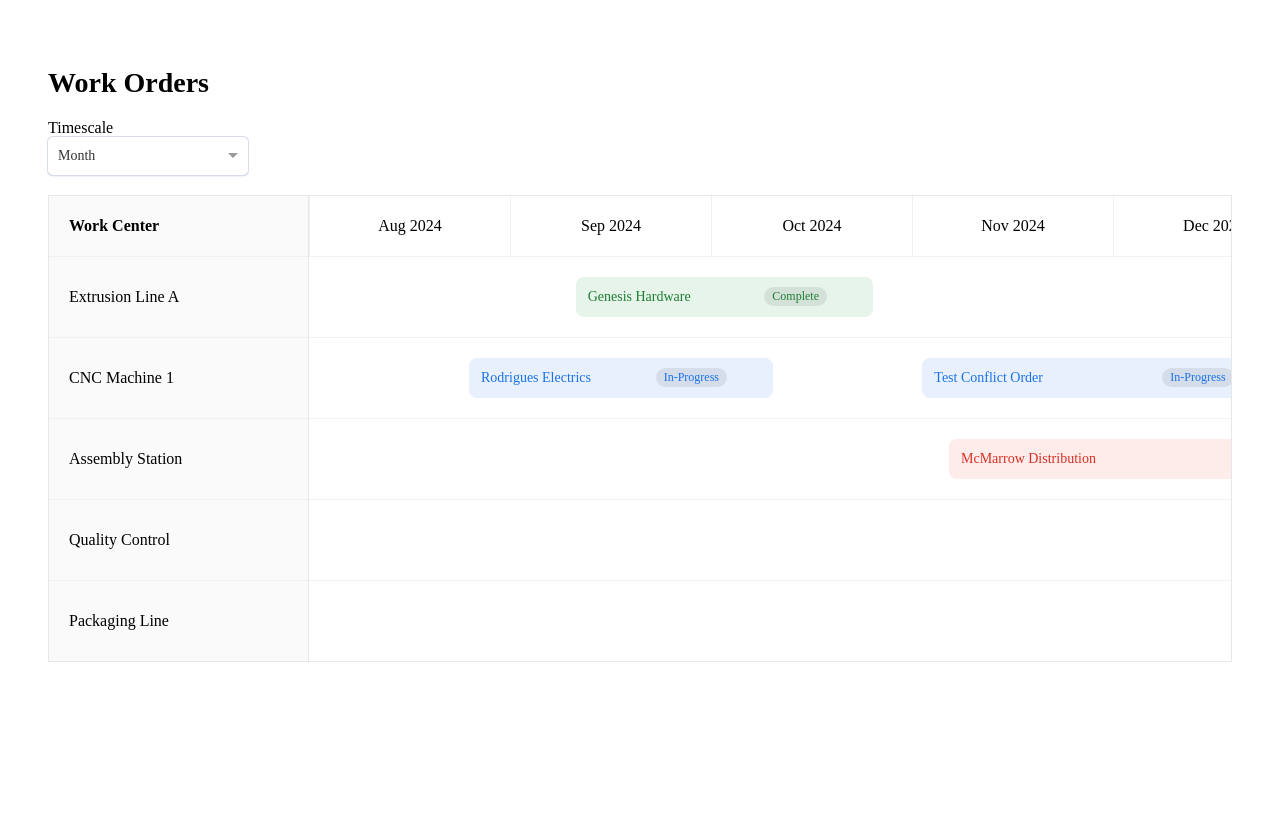
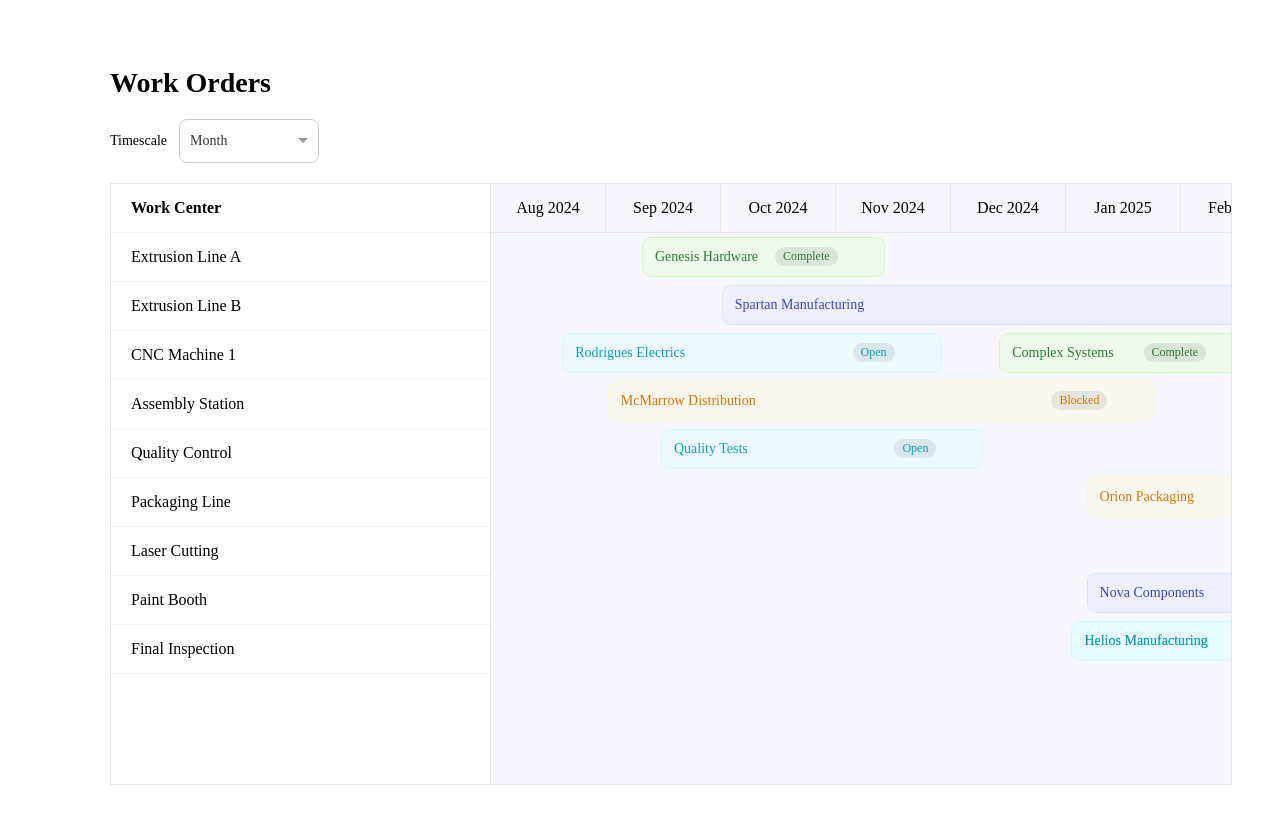
Before and after one commit to saiprathapsamanu-gif/timeline, an Angular app: page / in a window 1280 px wide. Shown: the top 824 px of the page. Before the commit the page ends 800 px from the top, so only its background shows below. Built offline with nearby package versions, Linux system fonts and the light colour scheme.

Commit message:
Refine UI for pixel-perfect layout and alignment

```diff
--- a/src/app/timeline/timeline.html
+++ b/src/app/timeline/timeline.html
@@ -3,25 +3,26 @@
 
   <div class="controls">
     <label>Timescale</label>
+
     <ng-select
-      [items]="['Month','Week','Day']"
-      [searchable]="false"
-      [clearable]="false"
-      [(ngModel)]="selectedZoom">
+        [items]="['Hour','Day','Week','Month']"
+        [searchable]="false"
+        [clearable]="false"
+        [(ngModel)]="selectedZoom">
     </ng-select>
   </div>
 
   <div class="timeline">
     <div class="left-panel">
       <div class="header">Work Center</div>
-      <div class="row" *ngFor="let wc of workCenters" (click)="onTimelineClick($event, wc)">
+      <div class="row" *ngFor="let wc of workCenters">
         {{ wc }}
       </div>
     </div>
 
     <div class="right-panel">
       <div class="timeline-header" [style.width.px]="getTimelineWidth()">
-        <div class="month" *ngFor="let month of months" [style.width.px]="getMonthWidth()">
+        <div class="month" *ngFor="let month of months; let i = index" [style.width.px]="getMonthWidth(i)">
             {{ month.label }}
         </div>
       </div>
@@ -30,7 +31,7 @@
             <div class="row" *ngFor="let wc of workCenters" (click)="onTimelineClick($event, wc)">
                 <div
                     class="bar"
-                    *ngFor="let order of workOrders"
+                    *ngFor="let order of getOrdersForWorkCenter(wc); trackBy: trackByOrder"
                     (click)="$event.stopPropagation()"
                     (mousedown)="startDrag($event, order)"
                     [ngStyle]="getBarStyle(order, wc)"
@@ -57,11 +58,22 @@
     <div class="side-panel" *ngIf="isPanelOpen">
 
         <div class="panel-inner">
+           <div class="panel-header-wrapper">
+            <div class="panel-header">
+                <div>
+                    <h2>Work Order Details</h2>
+                    <p class="subtitle">
+                    Specify the dates, name and status for this order
+                    </p>
+                </div>
 
-            <div class="panel-header">
-                <h2>Edit Work Order</h2>
-                <button class="close-btn" (click)="closePanel()">✕</button>
+                <div class="header-actions">
+                    <button class="secondary-btn" (click)="closePanel()">Cancel</button>
+                    <button class="primary-btn" (click)="saveOrder()">Create</button>
+                </div>
             </div>
+
+                <div class="divider"></div>
 
             <div class="panel-body" *ngIf="selectedOrder">
 
@@ -98,9 +110,7 @@
                         (ngModelChange)="onEndDateChange($event)"/>
                 </div>
             </div>
-            <div class="panel-footer">
-                <button class="primary-btn" (click)="saveOrder()">Save</button>
-            </div>
+          </div>
         </div>
     </div>
 </div>
--- a/src/app/timeline/timeline.scss
+++ b/src/app/timeline/timeline.scss
@@ -1,5 +1,5 @@
 .page {
-  padding: 40px;
+  padding: 40px 40px 40px 102px;
 }
 
 .title {
@@ -10,64 +10,119 @@
 
 .controls {
   margin-bottom: 20px;
-  width: 200px;
+  display: flex;
+  align-items: center;
+  gap: 12px;
+}
+
+.controls label {
+  font-size: 14px;
+  font-weight: 500;
 }
 
 .timeline {
   display: grid;
-  grid-template-columns: 260px 1fr;
+  grid-template-columns: 380px 1fr;
   border: 1px solid #e5e7eb;
+  min-height: calc(95vh - 160px);
 }
 
 .left-panel {
-  background: #fafafa;
+  background: #ffffff;
   border-right: 1px solid #e5e7eb;
 
   .header {
-    height: 60px;
+    height: 48px;
     display: flex;
     align-items: center;
+    justify-content: flex-start;
     padding: 0 20px;
     font-weight: 600;
   }
 
   .row {
-    height: 80px;
+    height: 48px;
     display: flex;
     align-items: center;
-    padding: 0 20px;
+    justify-content: flex-start;
+    padding-left: 20px;
     border-top: 1px solid #f1f1f1;
+    text-align: left;
+  }
+  .row:last-child {
+    border-bottom: 1px solid #f1f1f1;
   }
 }
 
 .right-panel {
   overflow-x: auto;
+  background: #f7f8ff;
 }
 
 .timeline-header {
   display: flex;
-  height: 60px;
+  height: 48px;
+  border-bottom: 1px solid #e6e8f0;
 
   .month {
   flex-shrink: 0;
-  border-left: 1px solid #f1f1f1;
+  width: 114px;
+  border-right: 1px solid #e6e8f0;
   display: flex;
   align-items: center;
   justify-content: center;
+  font-weight: 500;
  }
 }
 
+.timeline-body {
+  background: #f7f8ff;
+}
+
 .timeline-body .row {
-  height: 80px;
-  border-top: 1px solid #f1f1f1;
+  height: 48px;
   position: relative;
   overflow: visible;
 }
 
+.timeline-body .row:has(.bar.complete:hover) {
+  background: rgba(209, 250, 179, 0.25);
+}
+
+.timeline-body .row:has(.bar.in-progress:hover) {
+  background: rgba(222, 224, 255, 0.35);
+}
+
+.timeline-body .row:has(.bar.blocked:hover) {
+  background: rgba(255, 245, 207, 0.35);
+}
+
+.timeline-body .row:has(.bar.open:hover) {
+  background: rgba(206, 251, 255, 0.25);
+}
+
+.timeline-body .row:hover {
+  background-color: rgb(250, 250, 250);
+}
+
+.timeline-body .row::before {
+  content: "";
+  position: absolute;
+  inset: 0;
+  background-image: repeating-linear-gradient(
+    to right,
+    transparent,
+    transparent calc(var(--month-width) - 1px),
+    #e6e8f0 calc(var(--month-width) - 1px),
+    #e6e8f0 var(--month-width)
+  );
+  pointer-events: none;
+}
+
 .bar {
   position: absolute;
-  top: 20px;
-  height: 40px;
+  top: 5px;
+  height: 38px;
   border-radius: 8px;
   padding: 0 12px;
   display: flex;
@@ -76,7 +131,6 @@
   font-size: 14px;
   gap: 12px;
   transition: all 0.2s ease;
-  overflow: visible;
 }
 
 .bar:hover {
@@ -84,18 +138,21 @@
 }
 
 .bar.complete {
-  background: #e6f4ea;
-  color: #1e7e34;
+  background: rgba(209, 250, 179, 0.25);
+  color: #2e7d32;
+  box-shadow: 0 0 0 1px rgba(209, 250, 179, 1);
 }
 
 .bar.in-progress {
-  background: #e8f0fe;
-  color: #1a73e8;
+  background: rgba(222, 224, 255, 0.35);
+  color: #3b44d1;
+  box-shadow: 0 0 0 1px rgba(222, 224, 255, 1);
 }
 
 .bar.blocked {
-  background: #fdecea;
-  color: #d93025;
+  background: rgba(255, 245, 207, 0.35);
+  color: #d97706;
+  box-shadow: 0 0 0 1px rgba(255, 245, 207, 1);
 }
 
 .status-pill {
@@ -200,7 +257,8 @@
 }
 
 .panel-inner {
-  padding: 66px 66px 40px 66px;
+//   padding: 66px 66px 40px 66px;
+  padding: 32px;
   flex: 1;
   display: flex;
   flex-direction: column;
@@ -209,8 +267,37 @@
 .panel-header {
   display: flex;
   justify-content: space-between;
-  align-items: center;
-  margin-bottom: 40px;
+  align-items: flex-start;
+}
+
+.subtitle {
+  font-size: 13px;
+  color: #8a93a6;
+  margin-top: 6px;
+}
+
+.header-actions {
+  display: flex;
+  gap: 12px;
+  margin-top: 4px;
+}
+
+.divider {
+  height: 1px;
+  background: #e8ebf2;
+  margin: 20px 0 24px;
+}
+
+.secondary-btn {
+  background: white;
+  border: 1px solid #d9deea;
+  padding: 8px 14px;
+  border-radius: 6px;
+  cursor: pointer;
+}
+
+.secondary-btn:hover {
+  background: #f6f8fc;
 }
 
 .close-btn {
@@ -226,10 +313,14 @@
   gap: 8px;
 }
 
+.field-group ng-select {
+  width: 100%;
+}
+
 .panel-body {
   display: flex;
   flex-direction: column;
-  gap: 24px;
+  gap: 18px;
 }
 
 .side-panel {
@@ -238,7 +329,7 @@
 
 .panel-body input,
 .panel-body .ng-select-container {
-  width: 100%;
+  width: 95%;
   height: 44px;
   border-radius: 8px;
   background-color: #ffffff;
@@ -274,36 +365,45 @@
   font-weight: 500;
 }
 
-::ng-deep .ng-select,
+.controls ng-select {
+  width: 140px;
+}
+
+.panel-body ::ng-deep .ng-select {
+  width: 100% !important;
+}
+
 ::ng-deep .ng-select .ng-select-container {
   width: 100% !important;
-  height: 38px !important;
-  border-radius: 5px;
-  border: none;
-  box-shadow:
-    0 0 0 1px rgba(216, 220, 235, 1),
-    0 1.5px 3px -1.5px rgba(200, 207, 233, 1),
-    0 1px 0.5px -1px rgba(216, 220, 235, 1);
+  height: 44px !important;
+  border-radius: 8px;
 }
 
-.panel-footer {
-  padding: 20px 66px 40px 66px;
-  border-top: 1px solid #f1f1f1;
+.panel-header-wrapper {
+  max-width: 487px;
 }
 
 .primary-btn {
   background: #4F46E5;
   color: white;
   border: none;
-  padding: 10px 18px;
-  border-radius: 6px;
+  padding: 10px 22px;
+  border-radius: 8px;
   font-weight: 500;
 }
 
 .bar {
   cursor: grab;
+  transition: transform 0.1s ease;
 }
 
 .bar:active {
   cursor: grabbing;
 }
+
+.bar.open {
+  background: rgba(206, 251, 255, 0.25);
+  color: #0aa2b5;
+  box-shadow: 0 0 0 1px rgba(206, 251, 255, 1);
+  border-radius: 8px;
+}
--- a/src/app/timeline/timeline.ts
+++ b/src/app/timeline/timeline.ts
@@ -26,11 +26,13 @@ export class TimelineComponent implements OnInit {
   originalStartDate!: Date;
   originalEndDate!: Date;
 
-  pxPerDay = 24;
-  pxPerWeek = 120;
-  pxPerMonth = 200;
+  pxPerDay = 32;
+  pxPerWeek = 126;
+  pxPerMonth = 114;
 
   getPxPerDay(): number {
+
+  if (this.selectedZoom === 'Hour') return this.pxPerDay * 2;
 
   if (this.selectedZoom === 'Day') return this.pxPerDay;
 
@@ -59,10 +61,14 @@ export class TimelineComponent implements OnInit {
 
   workCenters = [
   'Extrusion Line A',
+  'Extrusion Line B',
   'CNC Machine 1',
   'Assembly Station',
   'Quality Control',
-    'Packaging Line'
+  'Packaging Line',
+  'Laser Cutting',
+  'Paint Booth',
+  'Final Inspection'
 ];
 
   months = [
@@ -73,42 +79,102 @@ export class TimelineComponent implements OnInit {
     { label: 'Dec 2024', value: 4 },
     { label: 'Jan 2025', value: 5 },
     { label: 'Feb 2025', value: 6 },
-    { label: 'Mar 2025', value: 7 }
+    { label: 'Mar 2025', value: 7 },
+    { label: 'Apr 2025', value: 8 }
   ];
 
 workOrders = [
+
 {
 id: 1,
 workCenter: 'Extrusion Line A',
 name: 'Genesis Hardware',
 startDate: new Date('2024-09-10'),
-  endDate: new Date('2024-10-20'),
+endDate: new Date('2024-11-05'),
 status: 'complete'
 },
+
 {
 id: 2,
-  workCenter: 'CNC Machine 1',
-  name: 'Test Conflict Order',
-  startDate: new Date('2024-11-01'),
-  endDate: new Date('2024-12-20'),
+workCenter: 'Extrusion Line B',
+name: 'Spartan Manufacturing',
+startDate: new Date('2024-10-01'),
+endDate: new Date('2025-03-15'),
 status: 'in-progress'
 },
+
 {
 id: 3,
 workCenter: 'CNC Machine 1',
 name: 'Rodrigues Electrics',
-  startDate: new Date('2024-08-25'),
-  endDate: new Date('2024-10-05'),
+startDate: new Date('2024-08-20'),
+endDate: new Date('2024-11-20'),
+status: 'open'
+},
+
+{
+id: 4,
+workCenter: 'CNC Machine 1',
+name: 'Complex Systems',
+startDate: new Date('2024-12-13'),
+endDate: new Date('2025-02-10'),
+status: 'complete'
+},
+
+{
+id: 5,
+workCenter: 'Assembly Station',
+name: 'McMarrow Distribution',
+startDate: new Date('2024-09-01'),
+endDate: new Date('2025-01-15'),
+status: 'blocked'
+},
+
+{
+id: 6,
+workCenter: 'Quality Control',
+name: 'Quality Tests',
+startDate: new Date('2024-09-15'),
+endDate: new Date('2024-12-01'),
+status: 'open'
+},
+
+{
+id: 7,
+workCenter: 'Packaging Line',
+name: 'Orion Packaging',
+startDate: new Date('2025-01-05'),
+endDate: new Date('2025-03-20'),
+status: 'blocked'
+},
+
+{
+id: 8,
+workCenter: 'Final Inspection',
+name: 'Helios Manufacturing',
+startDate: new Date('2025-01-01'),
+endDate: new Date('2025-03-15'),
+status: 'open'
+},
+
+{
+id: 9,
+workCenter: 'Paint Booth',
+name: 'Nova Components',
+startDate: new Date('2025-01-05'),
+endDate: new Date('2025-03-20'),
 status: 'in-progress'
 },
+
 {
-  id: 4,
-  workCenter: 'Assembly Station',
-  name: 'McMarrow Distribution',
-  startDate: new Date('2024-11-05'),
-  endDate: new Date('2025-02-10'),
-  status: 'blocked'
+id: 10,
+workCenter: 'Final Inspection',
+name: 'Helios Manufacturing',
+startDate: new Date('2025-01-01'),
+endDate: new Date('2025-03-15'),
+status: 'open'
 }
+
 ];
 
 activeMenuId: string | null = null;
@@ -126,7 +192,8 @@ handleClickOutside() {
 statusOptions = [
   { label: 'Complete', value: 'complete' },
   { label: 'In-Progress', value: 'in-progress' },
-  { label: 'Blocked', value: 'blocked' }
+  { label: 'Blocked', value: 'blocked' },
+  { label: 'Open', value: 'open' }
 ];
 
 isPanelOpen = false;
@@ -147,7 +214,7 @@ getTimelineWidth(): number {
 
   const pxPerDay = this.getPxPerDay();
 
-  const timelineEnd = new Date('2025-03-31');
+  const timelineEnd = new Date('2025-04-30');
 
   const msPerDay = 1000 * 60 * 60 * 24;
 
@@ -187,13 +254,23 @@ onEndDateChange(value: string) {
 
 }
 
-getMonthWidth(): number {
+getMonthWidth(index: number): number {
 
-  if (this.selectedZoom === 'Day') return 30 * this.pxPerDay;
+  const pxPerDay = this.getPxPerDay();
 
-  if (this.selectedZoom === 'Week') return 30 * (this.pxPerWeek / 7);
+  if (this.selectedZoom === 'Month') {
+    return this.pxPerMonth;
+  }
 
-  return this.pxPerMonth;
+  const date = new Date(this.timelineStart);
+  date.setMonth(date.getMonth() + index);
+
+  const year = date.getFullYear();
+  const month = date.getMonth();
+
+  const daysInMonth = new Date(year, month + 1, 0).getDate();
+
+  return daysInMonth * pxPerDay;
 }
 
 startDrag(event: MouseEvent, order: any) {
@@ -217,7 +294,7 @@ onMouseMove(event: MouseEvent) {
 
   const pxPerDay = this.getPxPerDay();
 
-  const dayShift = Math.round(deltaX / pxPerDay);
+  const dayShift = deltaX / pxPerDay;
 
   const newStart = new Date(this.originalStartDate);
   const newEnd = new Date(this.originalEndDate);
@@ -326,6 +403,15 @@ onTimelineClick(event: MouseEvent, workCenter: string) {
   this.openEditPanel(newOrder);
 }
 
+getOrdersForWorkCenter(wc: string) {
+  return this.workOrders.filter(order => order.workCenter === wc);
+}
+
+trackByOrder(index: number, order: any) {
+  return order.id;
+}
+
+
 detectConflict(orderToCheck: any): boolean {
 
   return this.workOrders.some(existing => {
```
Also changed, not shown: 3 other files (tests, documents, lock files or other folders). Lines whose indentation alone changed are shown as unchanged.
